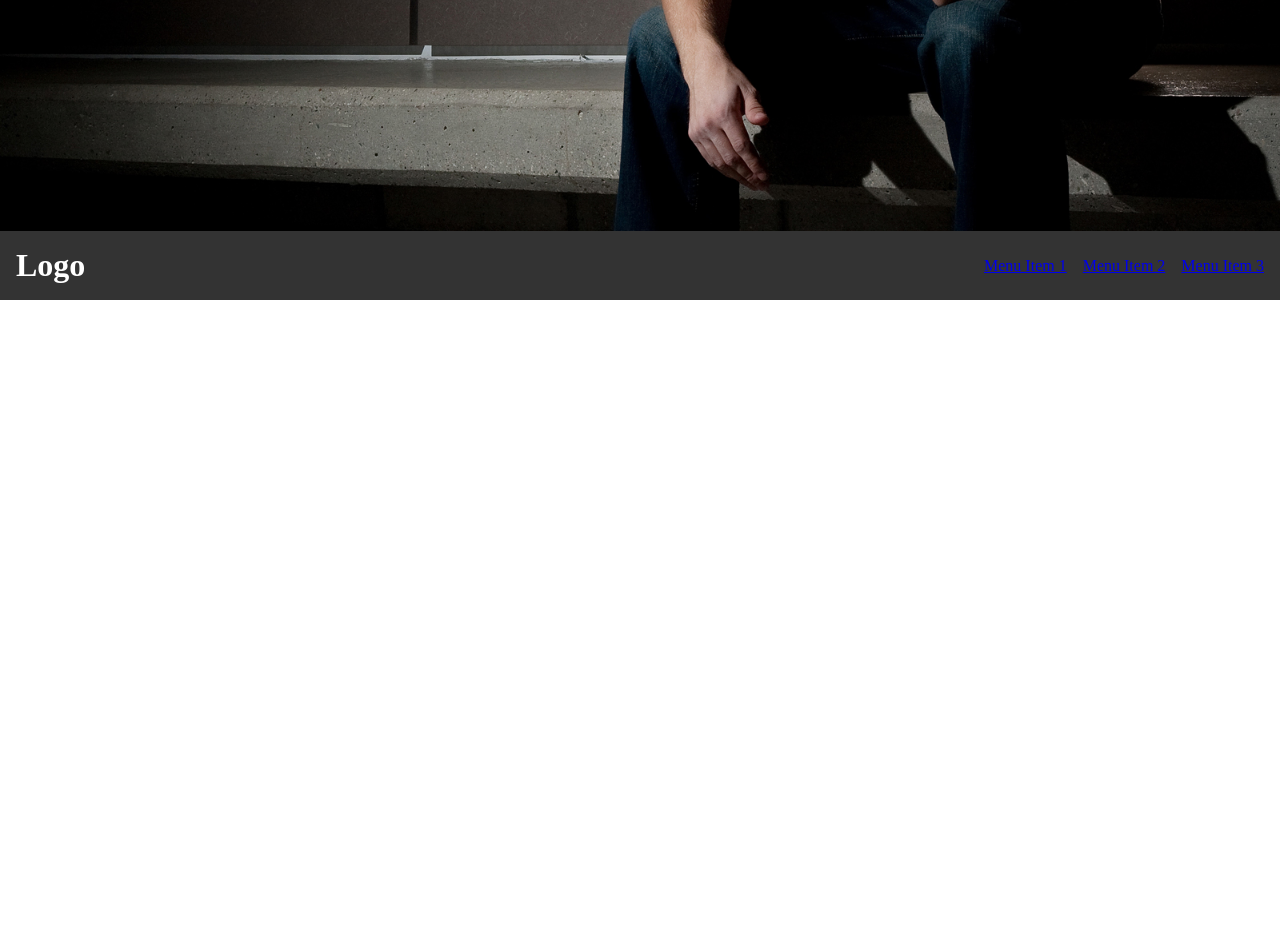
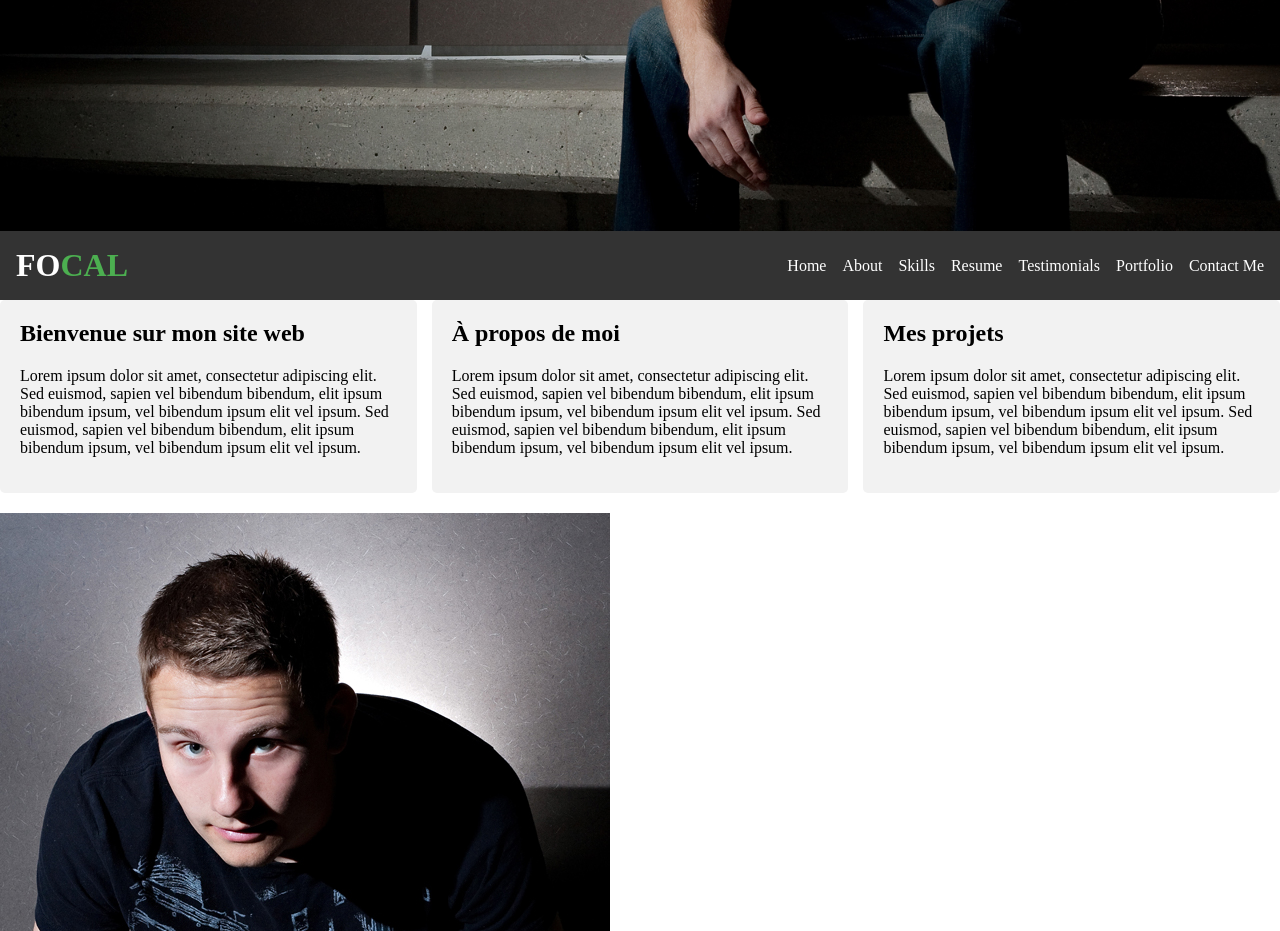
Before and after one commit to Flaviant3/scss_website, a plain HTML site: page index.html in a window 1280 px wide. Shown: the part 569-1500 px from the top of the page. Before the commit the page ends 869 px from the top, so only its background shows below. Drawn offline with Linux system fonts and the light colour scheme.

Commit message:
avancement2

```diff
--- a/index.html
+++ b/index.html
@@ -39,6 +39,12 @@
       }
       .navbar__menu-item {
         margin-left: 1rem;
+        color: white;
+        text-decoration: none;
+        transition: color 0.3s;
+      }
+      .navbar__menu-item:hover {
+        color: #4caf50;
       }
       .title {
         position: relative;
@@ -66,32 +72,6 @@
       .title::before,
       .title::after {
         display: none; /* Ajout de cette ligne pour supprimer la ligne */
-      }
-      h2 {
-        font-size: 2.8em;
-        font-weight: bold;
-        color: white;
-        position: absolute;
-        top: 40%;
-        left: 50%;
-        transform: translate(-50%, -50%);
-      }
-      .title::before,
-      .title::after {
-        content: "";
-        display: block;
-        height: 1px;
-        width: 100%;
-        background-color: white;
-        position: absolute;
-        top: 50%;
-        transform: translateY(-50%);
-      }
-      .title::before {
-        left: 0;
-      }
-      .title::after {
-        right: 0;
       }
       h2 {
         font-size: 2em;
@@ -150,16 +130,81 @@
       </div>
     </header>
     <nav class="navbar">
-      <div class="navbar__logo">Logo</div>
+      <div class="navbar__logo" style="color: white">
+        FO<span style="color: #4caf50">CAL</span>
+      </div>
       <div class="navbar__menu">
-        <a href="#" class="navbar__menu-item">Menu Item 1</a>
-        <a href="#" class="navbar__menu-item">Menu Item 2</a>
-        <a href="#" class="navbar__menu-item">Menu Item 3</a>
+        <a href="#" class="navbar__menu-item">Home</a>
+        <a href="#" class="navbar__menu-item">About</a>
+        <a href="#" class="navbar__menu-item">Skills</a>
+        <a href="#" class="navbar__menu-item">Resume</a>
+        <a href="#" class="navbar__menu-item">Testimonials</a>
+        <a href="#" class="navbar__menu-item">Portfolio</a>
+        <a href="#" class="navbar__menu-item">Contact Me</a>
       </div>
     </nav>
     <main>
-      <!-- Le contenu principal va ici -->
+      <section>
+        <h1>Bienvenue sur mon site web</h1>
+        <p>
+          Lorem ipsum dolor sit amet, consectetur adipiscing elit. Sed euismod,
+          sapien vel bibendum bibendum, elit ipsum bibendum ipsum, vel bibendum
+          ipsum elit vel ipsum. Sed euismod, sapien vel bibendum bibendum, elit
+          ipsum bibendum ipsum, vel bibendum ipsum elit vel ipsum.
+        </p>
+      </section>
+      <section>
+        <h1>À propos de moi</h1>
+        <p>
+          Lorem ipsum dolor sit amet, consectetur adipiscing elit. Sed euismod,
+          sapien vel bibendum bibendum, elit ipsum bibendum ipsum, vel bibendum
+          ipsum elit vel ipsum. Sed euismod, sapien vel bibendum bibendum, elit
+          ipsum bibendum ipsum, vel bibendum ipsum elit vel ipsum.
+        </p>
+      </section>
+      <section>
+        <h1>Mes projets</h1>
+        <p>
+          Lorem ipsum dolor sit amet, consectetur adipiscing elit. Sed euismod,
+          sapien vel bibendum bibendum, elit ipsum bibendum ipsum, vel bibendum
+          ipsum elit vel ipsum. Sed euismod, sapien vel bibendum bibendum, elit
+          ipsum bibendum ipsum, vel bibendum ipsum elit vel ipsum.
+        </p>
+      </section>
+
+      <div>
+        <img src="img/me.jpg" alt="" />
+        <h1>About Me</h1>
+        <p>
+          Lorem ipsum dolor sit amet, consectetur adipiscing elit. Sed euismod,
+          sapien vel bibendum bibendum, elit ipsum bibendum ipsum, vel bibendum
+          ipsum elit vel ipsum. Sed euismod, sapien vel bibendum bibendum, elit
+          ipsum bibendum ipsum, vel bibendum ipsum elit vel ipsum.
+        </p>
+      </div>
     </main>
+
+    <style>
+      main {
+        display: flex;
+        flex-wrap: wrap;
+        justify-content: space-between;
+      }
+
+      section {
+        width: calc(33.33% - 10px);
+        margin-bottom: 20px;
+        padding: 20px;
+        background-color: #f2f2f2;
+        border-radius: 5px;
+        box-sizing: border-box;
+      }
+
+      h1,
+      h2 {
+        margin-top: 0;
+      }
+    </style>
     <footer>
       <!-- Le contenu du pied de page va ici -->
     </footer>
```
